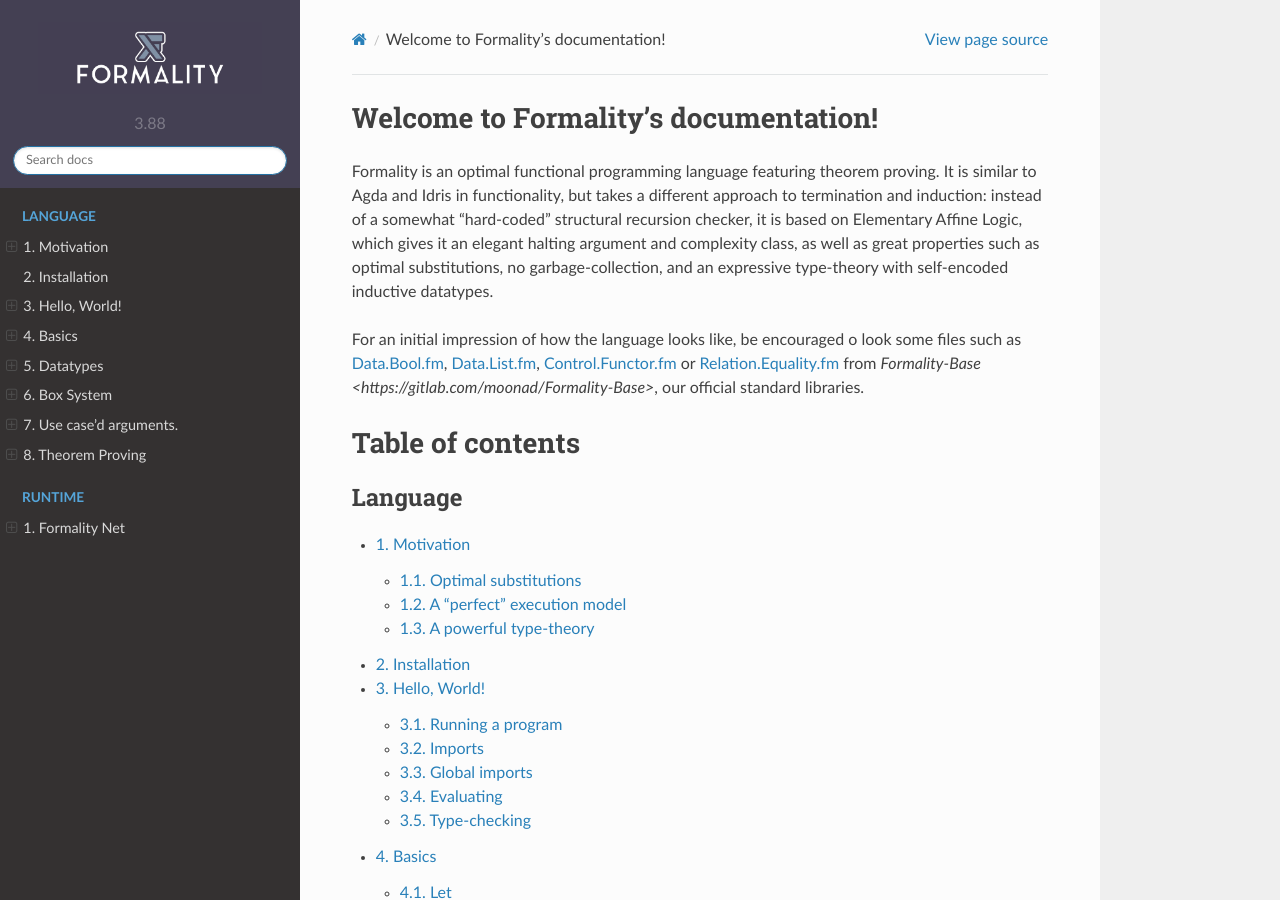
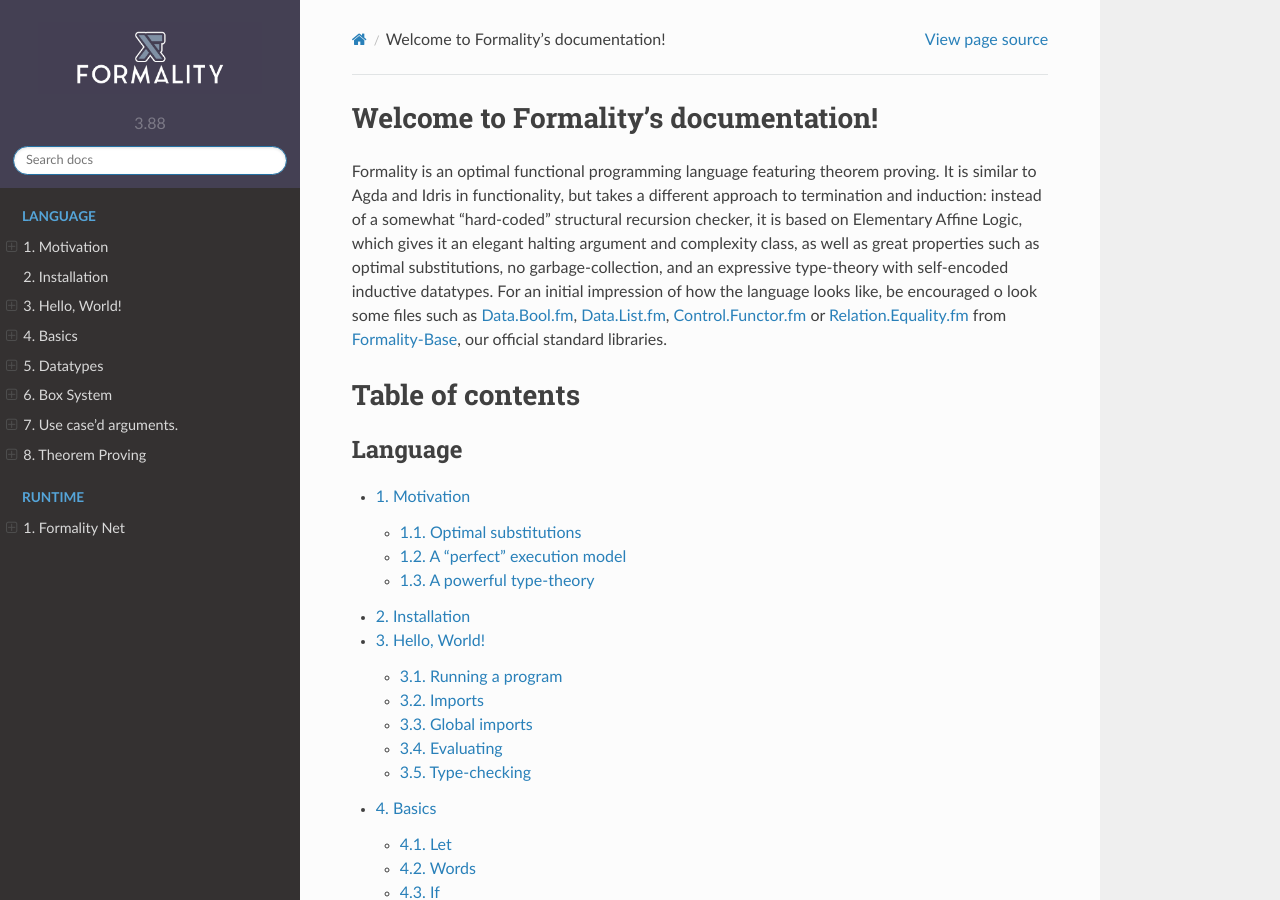
Before and after one commit to Soonad/docs.formality-lang.org, a Sphinx documentation site: the page built from docs/source/index.rst, in a window 1280 px wide and 900 px high. Built offline with Sphinx 7.4.7 and the Read the Docs theme 2.0.0, drawn with Linux system fonts in a browser that asks for light colours; pages that are not in the unit, such as notebooks, are missing from menus.

Commit message:
Fix Formality-Base link

```diff
--- a/docs/source/index.rst
+++ b/docs/source/index.rst
@@ -1,9 +1,7 @@
 Welcome to Formality's documentation!
 =====================================
 
-Formality is an optimal functional programming language featuring theorem proving. It is similar to Agda and Idris in functionality, but takes a different approach to termination and induction: instead of a somewhat "hard-coded" structural recursion checker, it is based on Elementary Affine Logic, which gives it an elegant halting argument and complexity class, as well as great properties such as optimal substitutions, no garbage-collection, and an expressive type-theory with self-encoded inductive datatypes.
-
-For an initial impression of how the language looks like, be encouraged o look some files such as `Data.Bool.fm <https://gitlab.com/moonad/Formality-Base/blob/master/Data.Bool.fm>`_, `Data.List.fm <https://gitlab.com/moonad/Formality-Base/blob/master/Data.List.fm>`_, `Control.Functor.fm <https://gitlab.com/moonad/Formality-Base/blob/master/Control.Functor.fm>`_ or `Relation.Equality.fm <https://gitlab.com/moonad/Formality-Base/blob/master/Relation.Equality.fm>`_ from `Formality-Base <https://gitlab.com/moonad/Formality-Base>`, our official standard libraries.
+Formality is an optimal functional programming language featuring theorem proving. It is similar to Agda and Idris in functionality, but takes a different approach to termination and induction: instead of a somewhat "hard-coded" structural recursion checker, it is based on Elementary Affine Logic, which gives it an elegant halting argument and complexity class, as well as great properties such as optimal substitutions, no garbage-collection, and an expressive type-theory with self-encoded inductive datatypes. For an initial impression of how the language looks like, be encouraged o look some files such as `Data.Bool.fm <https://gitlab.com/moonad/Formality-Base/blob/master/Data.Bool.fm>`_, `Data.List.fm <https://gitlab.com/moonad/Formality-Base/blob/master/Data.List.fm>`_, `Control.Functor.fm <https://gitlab.com/moonad/Formality-Base/blob/master/Control.Functor.fm>`_ or `Relation.Equality.fm <https://gitlab.com/moonad/Formality-Base/blob/master/Relation.Equality.fm>`_ from `Formality-Base <https://gitlab.com/moonad/Formality-Base>`_, our official standard libraries.
 
 Table of contents
 =====================================
```
